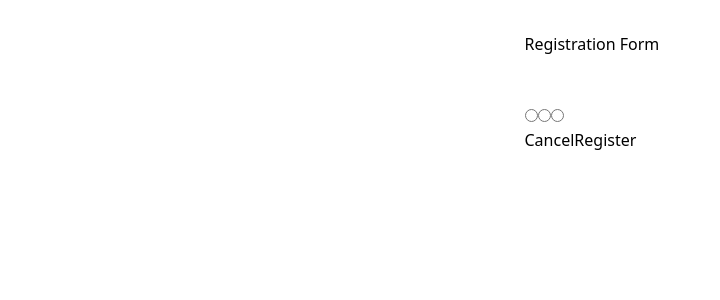
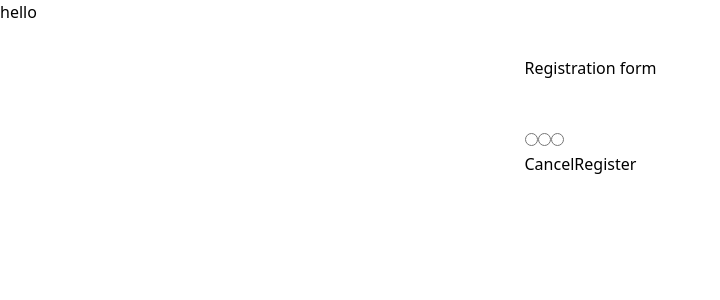
Before and after one commit to bournejj/registration-form, a React (Create React App) app: page / in a window 1280 px wide. Shown: the top 300 px of the page, without its empty margins (0-720 px from the left). Built offline with nearby package versions, Linux system fonts and the light colour scheme.

Commit message:
added the props and defining the object structure types for typescript to check

```diff
--- a/src/Components/Containers/Registration-form-container.tsx
+++ b/src/Components/Containers/Registration-form-container.tsx
@@ -1,15 +1,24 @@
 import React, {useState} from 'react';
 import RegistrationForm from '../Molecules/Registration-form';
 
+interface registrationFormData {
+    email: String,
+    password: String,
+    plan: String
+}
+
 const RegistrationFormContainer: React.FC = () => {
-    const [registrationFormData, setRegistrationFormData] = useState({
-        email: '',
-        password: '',
+    const [registrationFormData, setRegistrationFormData] = useState<registrationFormData>({
+        email: 'hello',
+        password: 'hello',
         plan: ''
     })
     return (
         <div>
-            <RegistrationForm/>
+            <h1>{registrationFormData.email}</h1>
+            <RegistrationForm
+            registrationFormData={registrationFormData}
+            />
         </div>
     )
 }
--- a/src/Components/Molecules/Registration-form.tsx
+++ b/src/Components/Molecules/Registration-form.tsx
@@ -1,13 +1,20 @@
 import React from 'react';
 
-interface registrationformProps {
+interface registrationFormData {
+  email: String,
+  password: String,
+  plan: String
 }
 
-const RegistrationForm: React.FC<registrationformProps> = ({}) => {
+interface registrationFormProps {
+  registrationFormData: registrationFormData,
+}
+
+const RegistrationForm: React.FC<registrationFormProps> = ({registrationFormData}) => {
     return (
         <div className="flex items-center justify-center p-8">
             <div className="">
-              <h1> Registration Form </h1>
+              <h1> Registration form </h1>
               <form action="">
                 <div>
                   <input type="text" />
```
